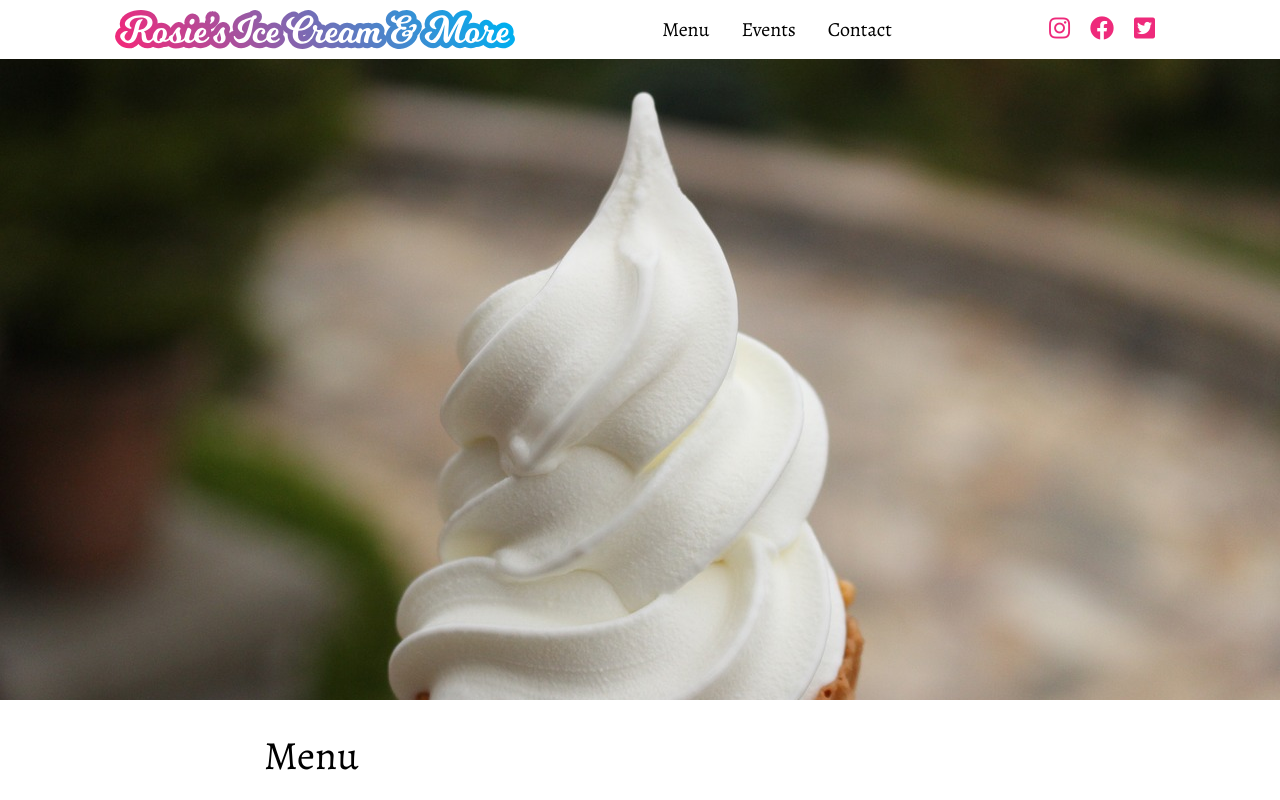
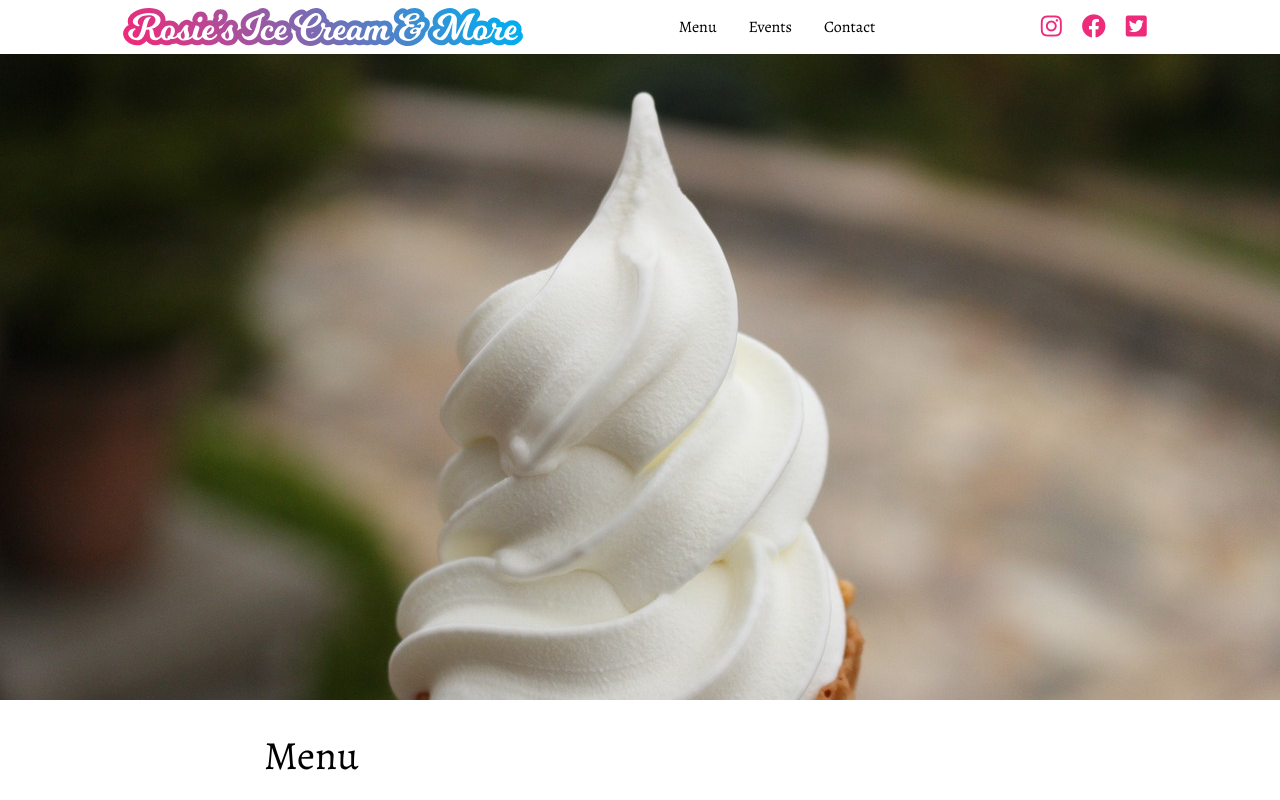
Before and after one commit to feature-creep/IceCreamShoppe, a website built with Parcel: page app/index.html in a window 1280 px wide. Shown: the top 800 px of the page. Built offline with nearby package versions, Linux system fonts and the light colour scheme.

Commit message:
better nav on smaller screens

```diff
--- a/app/assets/app.scss
+++ b/app/assets/app.scss
@@ -314,6 +314,9 @@ button {
 
   &__logo {
     width: 400px;
+    @include sm {
+      margin: 1rem;
+    }
     @include md {
       width: 350px;
     }
@@ -351,8 +354,6 @@ button {
     &-link {
       & > i {
         @include lg {
-          font-size: 3rem;
-          // margin: 1rem;
           align-self: center;
         }
       }
--- a/app/index.html
+++ b/app/index.html
@@ -16,9 +16,9 @@
     </div>
     <nav class="header__nav m-1">
       <ul class="header__nav-list container">
-        <li id="menu" class="header__nav-item mh-1"><a class="header__nav-link font-size-2" href="#menu-section">Menu</a></li>
-        <li id="machine-rentals" class="header__nav-item mh-1"><a class="header__nav-link font-size-2" href="events.html">Events</a></li>
-        <li id="contact" class="header__nav-item mh-1"><a class="header__nav-link font-size-2" href="contact.html">Contact</a></li>
+        <li id="menu" class="header__nav-item mh-1"><a class="header__nav-link font-size-1" href="#menu-section">Menu</a></li>
+        <li id="machine-rentals" class="header__nav-item mh-1"><a class="header__nav-link font-size-1" href="events.html">Events</a></li>
+        <li id="contact" class="header__nav-item mh-1"><a class="header__nav-link font-size-1" href="contact.html">Contact</a></li>
       </ul>
     </nav>
     <nav class="header__social-nav">
```
